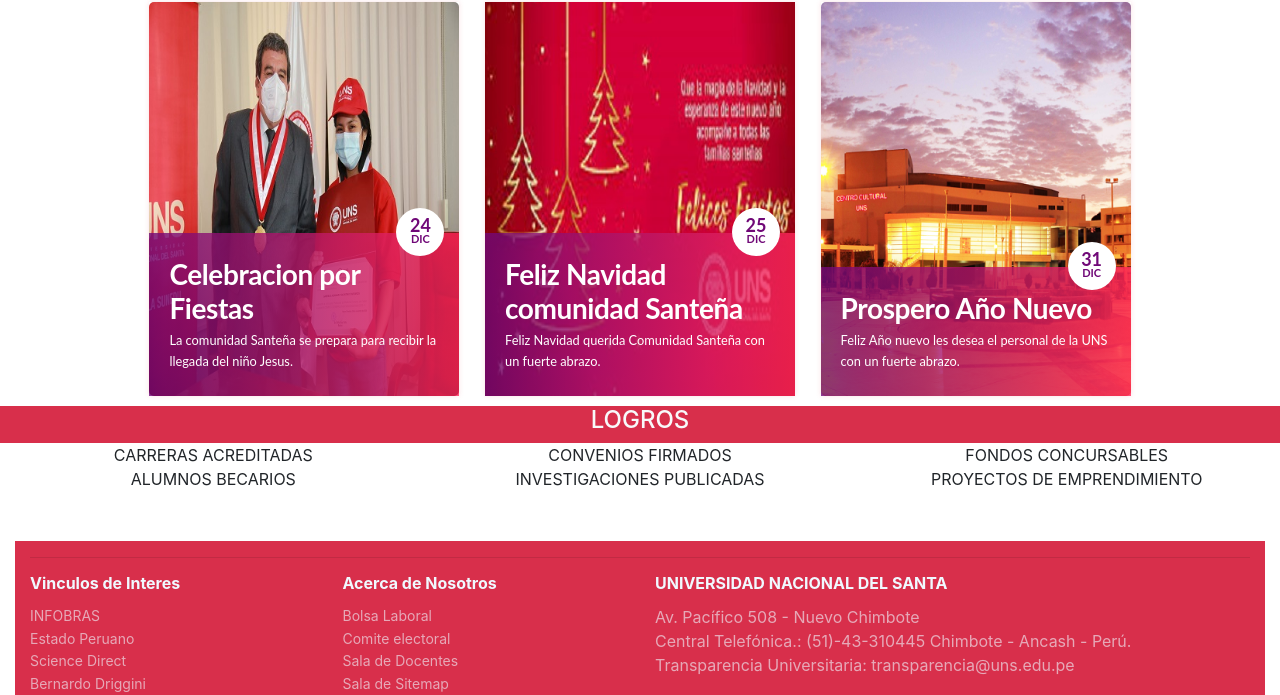
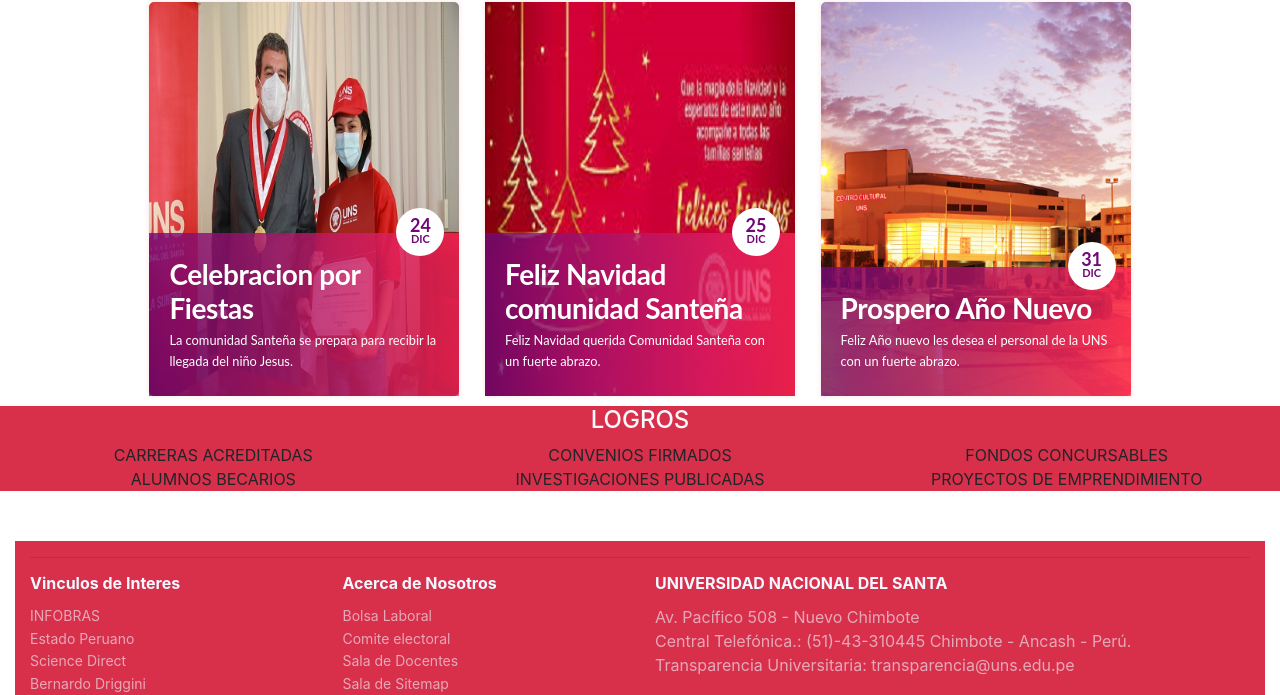
Before and after one commit to JotaLU30/WEBUNS, a plain HTML site: page index.html in a window 1280 px wide. Shown: the part 464-1159 px from the top of the page. Drawn offline with Linux system fonts and the light colour scheme; files whose address does not match are found by name.

Commit message:
actualizacion logro 2
*

```diff
--- a/index.html
+++ b/index.html
@@ -168,7 +168,7 @@
     </div>
     <div class="text-center">
         <div class="container-fluid text-center">
-            <div class="row text-center" style="background-color: rgb(216,47,75);">
+            <div class="row text-center" style="background-color: rgb(216,47,75);"  style="background-color: rgb(255,255,255);">
                 <div class="col">
                     <div>
                         <div class="row">
@@ -179,14 +179,14 @@
                             <div class="col"></div>
                         </div>
                         <div class="row" >
-                            <div class="col text-center align-self-center"  style="background-color: rgb(255,255,255);">CARRERAS ACREDITADAS</div>
-                            <div class="col text-center align-self-center"  style="background-color: rgb(255,255,255);">CONVENIOS FIRMADOS</div>
-                            <div class="col text-center align-self-center"  style="background-color: rgb(255,255,255);">FONDOS CONCURSABLES</div>
+                            <div class="col text-center align-self-center" >CARRERAS ACREDITADAS</div>
+                            <div class="col text-center align-self-center">CONVENIOS FIRMADOS</div>
+                            <div class="col text-center align-self-center">FONDOS CONCURSABLES</div>
                         </div>
                         <div class="row">
-                            <div class="col text-center align-self-center"  style="background-color: rgb(255,255,255);">ALUMNOS BECARIOS</div>
-                            <div class="col text-center align-self-center"  style="background-color: rgb(255,255,255);">INVESTIGACIONES PUBLICADAS</div>
-                            <div class="col text-center align-self-center"  style="background-color: rgb(255,255,255);">PROYECTOS DE EMPRENDIMIENTO</div>
+                            <div class="col text-center align-self-center">ALUMNOS BECARIOS</div>
+                            <div class="col text-center align-self-center">INVESTIGACIONES PUBLICADAS</div>
+                            <div class="col text-center align-self-center">PROYECTOS DE EMPRENDIMIENTO</div>
                         </div>
                     </div>
                 </div>
```
